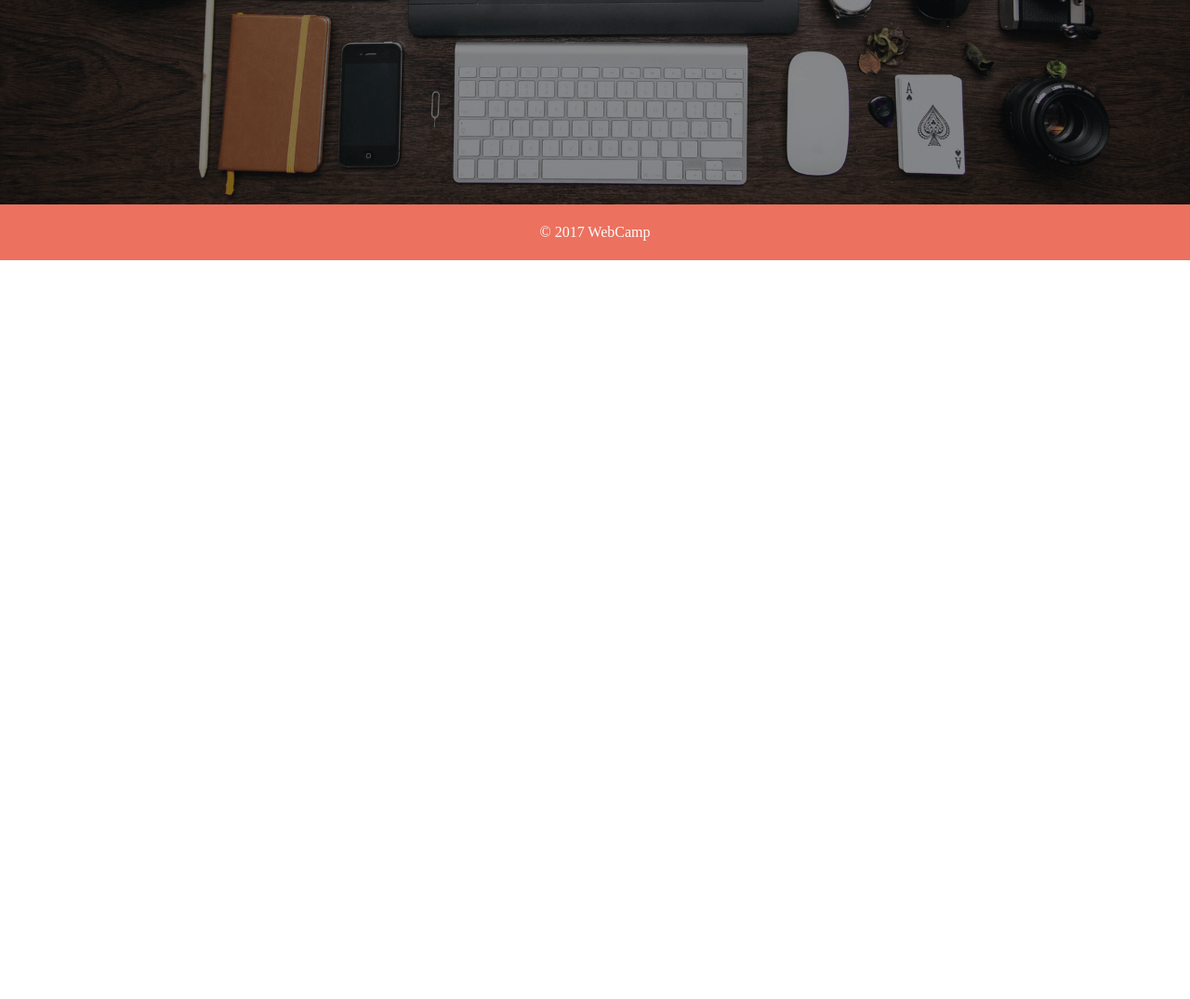
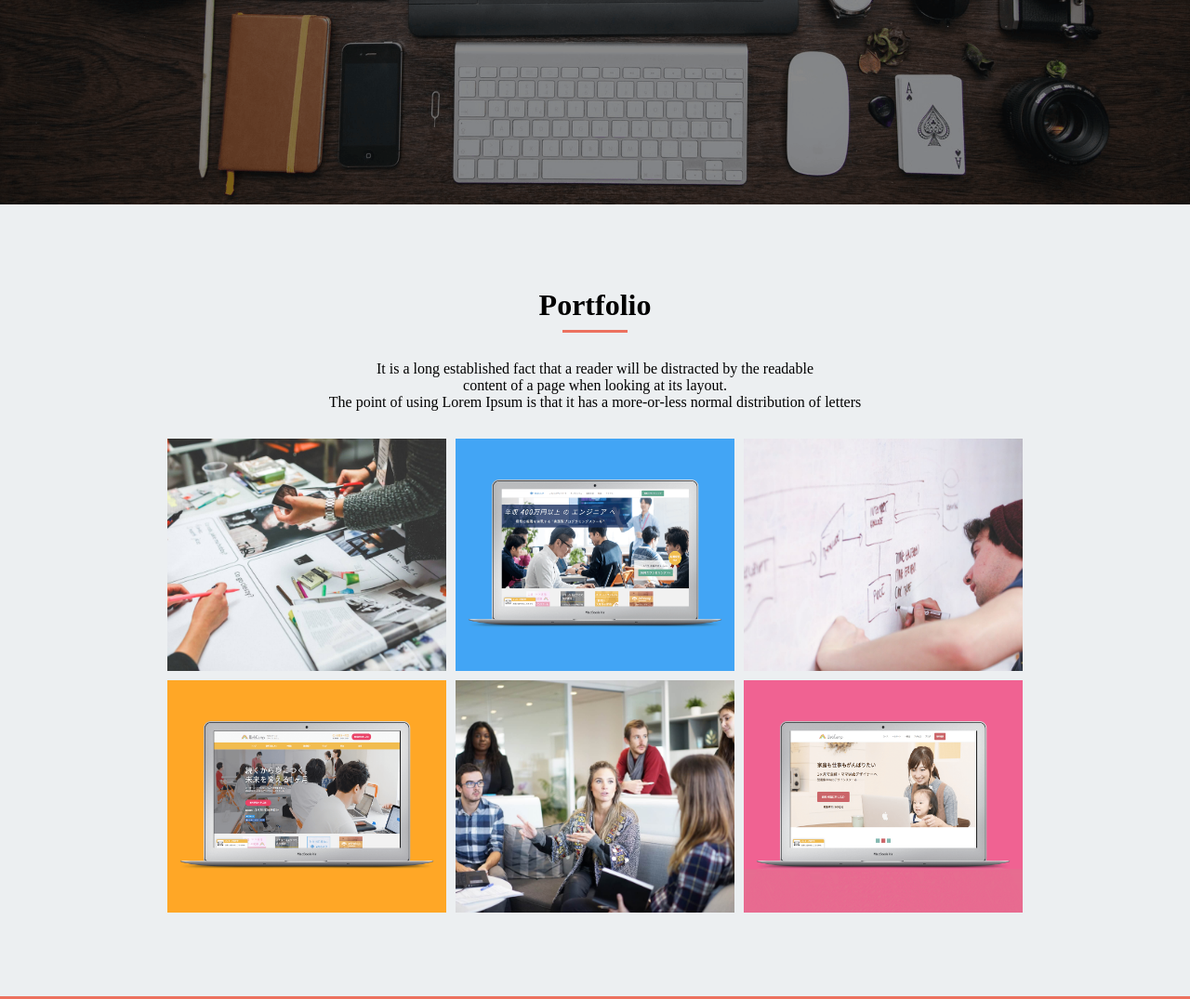
Before and after one commit to maruyu31/webpage, a plain HTML site: page index.html in a window 1280 px wide. Shown: the part 500-1575 px from the top of the page at 93% size. Before the commit the page ends 800 px from the top, so only its background shows below. Drawn offline with Linux system fonts and the light colour scheme.

Commit message:
[Add] portfolioページを追加

```diff
--- a/index.html
+++ b/index.html
@@ -10,14 +10,12 @@
 
     <header>
       <nav class="nav">
-        <div class="header-logo">
-          <a href="index.html"><img class="logo-image" src="img/logo.png" alt=""></a>
-        </div>
+        <a class="header-logo" href="index.html"><img src="img/logo.png" alt=""></a>
         <ul class="nav-list">
           <li class="nav-list-item"><a href="">Portfolio</a></li>
-           <li class="nav-list-item"><a href="">Feature</a></li>
-           <li class="nav-list-item"><a href="">Profile</a></li>
-           <li class="nav-list-item"><a href="">Contact</a></li>
+          <li class="nav-list-item"><a href="">Feature</a></li>
+          <li class="nav-list-item"><a href="">Profile</a></li>
+          <li class="nav-list-item"><a href="">Contact</a></li>
         </ul>
       </nav>
     </header>
@@ -30,8 +28,26 @@
     </div>
 
     <main>
-      <div class="portfolio">
-
+      <div class="content1">
+        <div class="portfolio">
+          <div class="portfolio-heading">
+            <h1>Portfolio</h1>
+          </div>
+          <div class="portfolio-solid"></div>
+          <div class="portfolio-text">
+            <p>It is a long established fact that a reader will be distracted by the readable</p>
+            <p>content of a page when looking at its layout.</p>
+            <p>The point of using Lorem Ipsum is that it has a more-or-less normal distribution of letters</p>
+          </div>
+          <div class="portfolio-image">
+            <div class="portfolio-image-item"></div>
+            <div class="portfolio-image-item"></div>
+            <div class="portfolio-image-item"></div>
+            <div class="portfolio-image-item"></div>
+            <div class="portfolio-image-item"></div>
+            <div class="portfolio-image-item"></div>
+          </div>
+        </div>
       </div>
       <div class="feature">
 
--- a/style.css
+++ b/style.css
@@ -7,6 +7,12 @@
 a {
   text-decoration: none;
   color: #fafafa;
+}
+
+h1 {
+  font-size: 32px;
+  color: #000;
+  text-align: center;
 }
 
 header {
@@ -25,25 +31,28 @@ nav {
 }
 
 .header-logo {
-  display: inline-block;
+  display: block;
   margin-right: auto;
-  height: 70px;
 }
 
-.logo-image {
+.header-logo > img {
   height: 70px;
 }
 
 .nav-list {
+  display: flex;
   text-align: right;
-  font-size: 16px;
+  font-size: 0;
 }
 
 .nav-list-item {
   list-style: none;
-  display: inline-block;
-  padding: 0 30px;
+  display: block;
+  margin: 0 30px;
+  font-size: 16px;
 }
+
+/* main-visual */
 
 .main-visual {
   width: 100%;
@@ -69,6 +78,83 @@ nav {
   padding-top: 10px;
 }
 
+/* portfolio */
+
+.content1 {
+  width: 100%;
+  background-color: #eceff1;
+}
+
+.portfolio {
+  width: 920px;
+  margin: 0 auto;
+}
+
+.portfolio-heading {
+  padding-top: 90px;
+  padding-bottom: 8px;
+}
+
+.portfolio-solid {
+  width: 70px;
+  height: 3px;
+  background-color: #ec715f;
+  margin: 0 auto;
+}
+
+.portfolio-text {
+  text-align: center;
+  margin: 30px 0;
+}
+
+.portfolio-image {
+  width: 920px;
+  display: flex;
+  flex-wrap: wrap;
+  padding-bottom: 90px;
+}
+
+.portfolio-image-item {
+  width: 300px;
+  height: 250px;
+  background-size: cover;
+  background-position: center;
+  margin-right: 10px;
+}
+
+.portfolio-image-item:nth-child(3n) {
+  margin-right: 0;
+}
+
+.portfolio-image-item:nth-child(1) {
+  background-image: url(img/sketch.jpg);
+  margin-bottom: 10px;
+}
+
+.portfolio-image-item:nth-child(2) {
+  background-image: url(img/websuku.png);
+  margin-bottom: 10px;
+}
+
+.portfolio-image-item:nth-child(3) {
+  background-image: url(img/write.jpg);
+  margin-bottom: 10px;
+}
+
+.portfolio-image-item:nth-child(4) {
+  background-image: url(img/webcamp.png);
+}
+
+.portfolio-image-item:nth-child(5) {
+  background-image: url(img/talk.jpg);
+}
+
+.portfolio-image-item:nth-child(6) {
+  background-image: url(img/webcamp-mother.png);
+}
+
+/* footer */
+
 footer {
   width: 100%;
   height: 60px;
```
